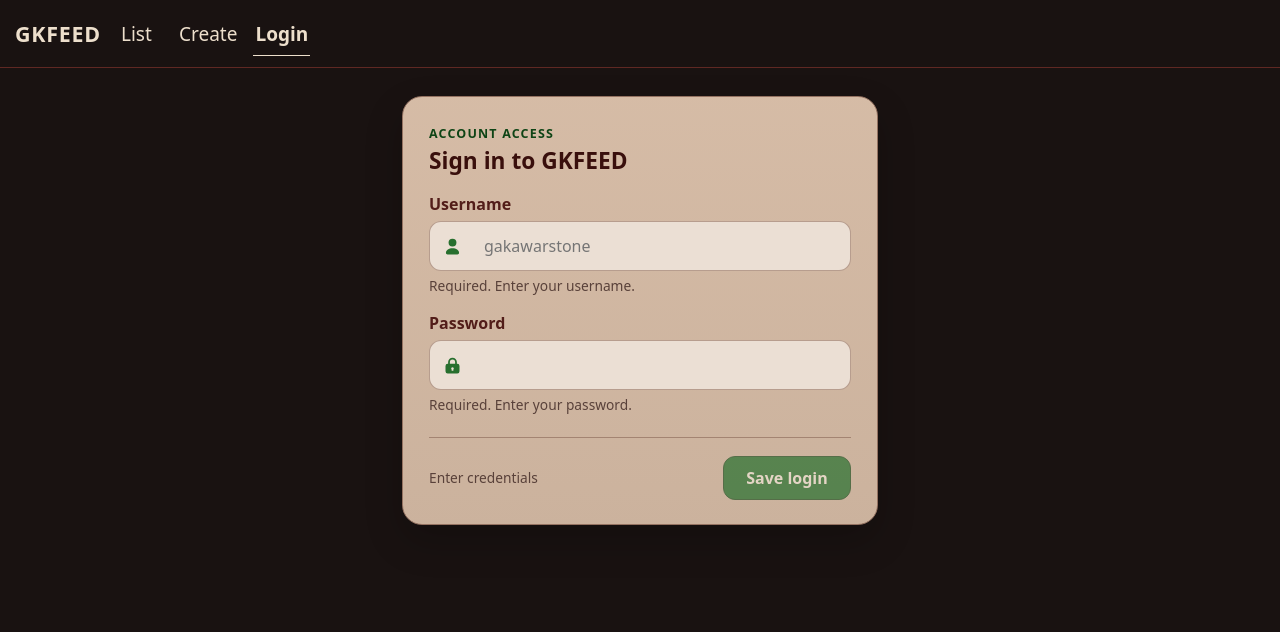
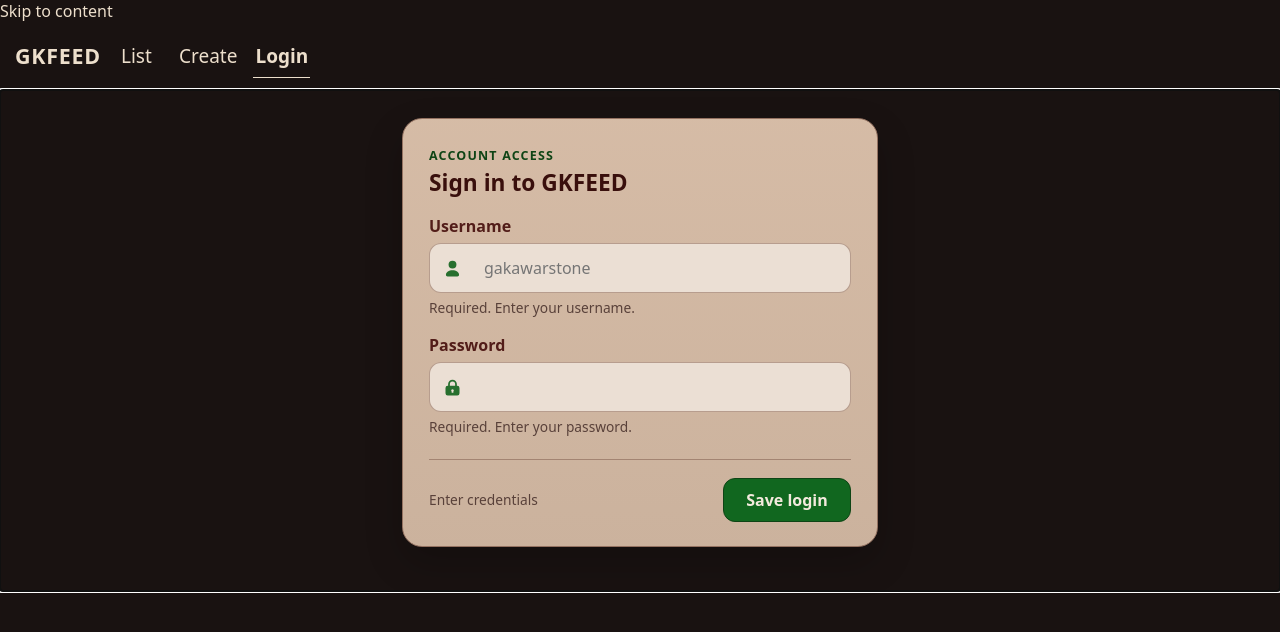
Before and after one commit to gkfeed/front, a React (Vite) app: page /login in a window 1280 px wide. Shown: the top 632 px of the page. Built offline with nearby package versions, Linux system fonts and the light colour scheme; no server answers.

Commit message:
refactor: split route pages

```diff
--- a/src/main.tsx
+++ b/src/main.tsx
@@ -1,63 +1,15 @@
-import { StrictMode } from 'react';
-import { useState } from 'react';
-import type { FormEvent } from 'react';
+import { StrictMode, useEffect } from 'react';
 import { createRoot } from 'react-dom/client';
-import { BrowserRouter, Navigate, Route, Routes, useNavigate, useParams } from 'react-router-dom';
+import { BrowserRouter, Navigate, Route, Routes, useLocation } from 'react-router-dom';
 
 import './styles.scss';
 import { FeedCreator } from './react/components/FeedCreator';
 import { FeedsList } from './react/components/FeedsList';
 import { Navbar } from './react/components/Navbar';
-import { FeedCard } from './react/components/FeedCard';
-import { useFeed } from './react/hooks/useFeed';
+import { FeedPage } from './react/pages/FeedPage';
+import { LoginPage } from './react/pages/LoginPage';
 import { AuthProvider } from './react/state/AuthContext';
 import { FeedSearchProvider } from './react/state/FeedSearchContext';
-
-function FeedPage() {
-  const { id } = useParams();
-  const navigate = useNavigate();
-  const { feed, isLoading, isDeleting, isConfirmingDelete, loadError, deleteError, requestDelete, cancelDelete, deleteFeed } = useFeed(id, () => navigate('/'));
-
-  return (
-    <section className="container" aria-labelledby="feed-page-title">
-      <h1 id="feed-page-title" className="page-title">Feed source details</h1>
-
-      {isLoading ? (
-        <p className="status" aria-live="polite">Loading feed source</p>
-      ) : loadError ? (
-        <p className="status status--error" role="alert">{loadError}</p>
-      ) : feed ? (
-        <>
-          <FeedCard feed={feed} asLink={false} />
-          <div className="actions">
-            {isConfirmingDelete ? (
-              <>
-                <p className="status" id="delete-confirmation">Delete this feed source? This cannot be undone.</p>
-                <div className="actions__confirm" aria-describedby="delete-confirmation">
-                  <button type="button" className="secondary" onClick={cancelDelete} disabled={isDeleting}>
-                    Cancel
-                  </button>
-                  <button type="button" onClick={deleteFeed} className="delete" disabled={isDeleting}>
-                    {isDeleting ? 'Deleting...' : 'Delete feed source'}
-                  </button>
-                </div>
-              </>
-            ) : (
-              <button type="button" onClick={requestDelete} className="delete" disabled={isDeleting}>
-                Delete
-              </button>
-            )}
-            {deleteError ? (
-              <p className="status status--error" role="alert">{deleteError}</p>
-            ) : isDeleting ? (
-              <p className="status" aria-live="polite">Deleting feed source</p>
-            ) : null}
-          </div>
-        </>
-      ) : null}
-    </section>
-  );
-}
 
 function FeedListPage() {
   return (
@@ -68,102 +20,14 @@ function FeedListPage() {
   );
 }
 
-function LoginPage() {
-  const { credentials, saveCredentials, clearCredentials } = useAuthPageState();
-  const [form, setForm] = useState({ username: '', password: '' });
-  const [submitted, setSubmitted] = useState(false);
-  const savedUsername = credentials?.username ?? '';
-  const isValid = Boolean(form.username.trim() && form.password);
-
-  function onSubmit(event: FormEvent<HTMLFormElement>) {
-    event.preventDefault();
-    setSubmitted(true);
-
-    if (!isValid) return;
-
-    saveCredentials(form);
-    setForm({ username: '', password: '' });
-    setSubmitted(false);
-  }
-
-  function onLogout() {
-    clearCredentials();
-    setForm({ username: '', password: '' });
-    setSubmitted(false);
-  }
-
-  return (
-    <section className="login" aria-labelledby="login-title">
-      {savedUsername ? (
-        <div className="login__form login__form--saved">
-          <header className="login__header">
-            <h1 id="login-title">Account access</h1>
-          </header>
-          <div className="field__control">
-            <span className="field__icon" aria-hidden="true">
-              <UserIcon />
-            </span>
-            <span>Logged in as <strong>{savedUsername}</strong></span>
-          </div>
-          <div className="login__actions">
-            <button type="button" className="danger" onClick={onLogout}>Log out</button>
-          </div>
-        </div>
-      ) : (
-        <form className="login__form" onSubmit={onSubmit} noValidate>
-          <header className="login__header">
-            <p className="login__eyebrow">Account access</p>
-            <h1 id="login-title">Sign in to GKFEED</h1>
-          </header>
-          <div className="login__fields">
-            <div className="field">
-              <label htmlFor="username">Username</label>
-              <div className="field__control">
-                <span className="field__icon" aria-hidden="true"><UserIcon /></span>
-                <input
-                  type="text"
-                  id="username"
-                  name="username"
-                  value={form.username}
-                  onChange={(event) => setForm((current) => ({ ...current, username: event.target.value }))}
-                  autoComplete="username"
-                  placeholder="gakawarstone"
-                  aria-describedby={submitted && !form.username.trim() ? 'username-help username-error' : 'username-help'}
-                  aria-invalid={submitted && !form.username.trim() ? 'true' : undefined}
-                  required
-                />
-              </div>
-              <p id="username-help" className="field__hint">Required. Enter your username.</p>
-              {submitted && !form.username.trim() ? <p id="username-error" className="field__error">Enter your username.</p> : null}
-            </div>
-            <div className="field">
-              <label htmlFor="password">Password</label>
-              <div className="field__control">
-                <span className="field__icon" aria-hidden="true"><LockIcon /></span>
-                <input
-                  type="password"
-                  id="password"
-                  name="password"
-                  value={form.password}
-                  onChange={(event) => setForm((current) => ({ ...current, password: event.target.value }))}
-                  autoComplete="current-password"
-                  aria-describedby={submitted && !form.password ? 'password-help password-error' : 'password-help'}
-                  aria-invalid={submitted && !form.password ? 'true' : undefined}
-                  required
-                />
-              </div>
-              <p id="password-help" className="field__hint">Required. Enter your password.</p>
-              {submitted && !form.password ? <p id="password-error" className="field__error">Enter your password.</p> : null}
-            </div>
-          </div>
-          <div className="login__actions">
-            <span className="login__status" aria-live="polite">{isValid ? 'Ready to save' : 'Enter credentials'}</span>
-            <button type="submit" disabled={!isValid}>Save login</button>
-          </div>
-        </form>
-      )}
-    </section>
-  );
+function RouteEffects() {
+  const { pathname } = useLocation();
+  useEffect(() => {
+    const main = document.querySelector<HTMLElement>('main');
+    main?.focus();
+    document.title = `${main?.querySelector('h1')?.textContent ?? 'GKFEED'} | GKFEED`;
+  }, [pathname]);
+  return null;
 }
 
 function App() {
@@ -172,8 +36,10 @@ function App() {
       <BrowserRouter>
         <AuthProvider>
           <FeedSearchProvider>
+            <RouteEffects />
+            <a className="skip-link" href="#main">Skip to content</a>
             <Navbar />
-            <main>
+            <main id="main" tabIndex={-1}>
               <Routes>
                 <Route path="/" element={<FeedListPage />} />
                 <Route path="/create" element={<FeedCreator />} />
@@ -189,11 +55,4 @@ function App() {
   );
 }
 
-import { useAuth } from './react/state/AuthContext';
-import { LockIcon, UserIcon } from './react/components/Icons';
-
-function useAuthPageState() {
-  return useAuth();
-}
-
 createRoot(document.getElementById('root')!).render(<App />);
--- /dev/null
+++ b/src/react/pages/LoginPage.tsx
@@ -0,0 +1,88 @@
+import { useState } from 'react';
+import type { FormEvent } from 'react';
+
+import { LockIcon, UserIcon } from '../components/Icons';
+import { useAuth } from '../state/AuthContext';
+
+const EMPTY_FORM = { username: '', password: '' };
+const FIELDS = [
+  { name: 'username', label: 'Username', type: 'text', autoComplete: 'username', placeholder: 'gakawarstone', Icon: UserIcon },
+  { name: 'password', label: 'Password', type: 'password', autoComplete: 'current-password', placeholder: undefined, Icon: LockIcon },
+] as const;
+
+export function LoginPage() {
+  const { credentials, saveCredentials, clearCredentials } = useAuth();
+  const [form, setForm] = useState(EMPTY_FORM);
+  const [submitted, setSubmitted] = useState(false);
+  const savedUsername = credentials?.username ?? '';
+  const isValid = Boolean(form.username.trim() && form.password);
+
+  function onSubmit(event: FormEvent<HTMLFormElement>) {
+    event.preventDefault();
+    setSubmitted(true);
+    if (!isValid) return;
+
+    saveCredentials({ ...form, username: form.username.trim() });
+    setForm(EMPTY_FORM);
+    setSubmitted(false);
+  }
+
+  return (
+    <section className="login" aria-labelledby="login-title">
+      {savedUsername ? (
+        <div className="login__form login__form--saved">
+          <header className="login__header">
+            <h1 id="login-title">Account access</h1>
+          </header>
+          <div className="field__control" role="status">
+            <span className="field__icon" aria-hidden="true"><UserIcon /></span>
+            <span>Logged in as <strong>{savedUsername}</strong></span>
+          </div>
+          <div className="login__actions">
+            <button type="button" className="danger" onClick={clearCredentials} autoFocus>Log out</button>
+          </div>
+        </div>
+      ) : (
+        <form className="login__form" onSubmit={onSubmit} noValidate>
+          <header className="login__header">
+            <p className="login__eyebrow">Account access</p>
+            <h1 id="login-title">Sign in to GKFEED</h1>
+          </header>
+          <div className="login__fields">
+            {FIELDS.map(({ name, label, Icon, ...inputProps }) => {
+              const invalid = submitted && !form[name].trim();
+              const helpId = `${name}-help`;
+              const errorId = `${name}-error`;
+
+              return (
+                <div className="field" key={name}>
+                  <label htmlFor={name}>{label}</label>
+                  <div className="field__control">
+                    <span className="field__icon" aria-hidden="true"><Icon /></span>
+                    <input
+                      {...inputProps}
+                      id={name}
+                      name={name}
+                      value={form[name]}
+                      onChange={(event) => setForm((current) => ({ ...current, [name]: event.target.value }))}
+                      autoFocus={name === 'username'}
+                      aria-describedby={`${helpId}${invalid ? ` ${errorId}` : ''}`}
+                      aria-invalid={invalid || undefined}
+                      required
+                    />
+                  </div>
+                  <p id={helpId} className="field__hint">Required. Enter your {name}.</p>
+                  {invalid ? <p id={errorId} className="field__error" role="alert">Enter your {name}.</p> : null}
+                </div>
+              );
+            })}
+          </div>
+          <div className="login__actions">
+            <span className="login__status" aria-live="polite">{isValid ? 'Ready to save' : 'Enter credentials'}</span>
+            <button type="submit">Save login</button>
+          </div>
+        </form>
+      )}
+    </section>
+  );
+}
--- a/src/react/state/AuthContext.tsx
+++ b/src/react/state/AuthContext.tsx
@@ -16,19 +16,15 @@ export function AuthProvider({ children }: { children: ReactNode }) {
 
   const value = useMemo<AuthContextValue>(() => ({
     credentials,
-    saveCredentials(nextCredentials) {
-      setCredentials(nextCredentials);
-    },
-    clearCredentials() {
-      setCredentials(null);
-    },
+    saveCredentials: setCredentials,
+    clearCredentials: () => setCredentials(null),
   }), [credentials]);
 
-  return <AuthContext.Provider value={value}>{children}</AuthContext.Provider>;
+  return <AuthContext value={value}>{children}</AuthContext>;
 }
 
 export function useAuth(): AuthContextValue {
-  const context = useContext(AuthContext);
-  if (!context) throw new Error('useAuth must be used inside AuthProvider');
-  return context;
+  const value = useContext(AuthContext);
+  if (!value) throw new Error('useAuth must be used inside AuthProvider');
+  return value;
 }
--- a/src/react/state/FeedSearchContext.tsx
+++ b/src/react/state/FeedSearchContext.tsx
@@ -12,11 +12,11 @@ export function FeedSearchProvider({ children }: { children: ReactNode }) {
   const [searchTerm, setSearchTerm] = useState('');
   const value = useMemo(() => ({ searchTerm, setSearchTerm }), [searchTerm]);
 
-  return <FeedSearchContext.Provider value={value}>{children}</FeedSearchContext.Provider>;
+  return <FeedSearchContext value={value}>{children}</FeedSearchContext>;
 }
 
 export function useFeedSearch(): FeedSearchContextValue {
-  const context = useContext(FeedSearchContext);
-  if (!context) throw new Error('useFeedSearch must be used inside FeedSearchProvider');
-  return context;
+  const value = useContext(FeedSearchContext);
+  if (!value) throw new Error('useFeedSearch must be used inside FeedSearchProvider');
+  return value;
 }
```
